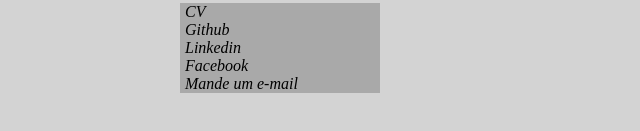
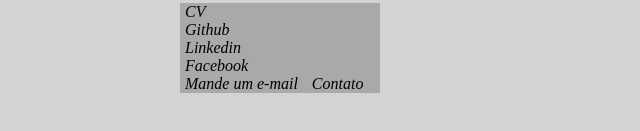
Before and after one commit to viniciusalkimin/viniciusalkimin.github.io, a plain HTML site: page index.html in a window 1280 px wide. Shown: the part 285-416 px from the top of the page, 0-640 px from the left. Drawn offline with Linux system fonts and the light colour scheme.

Commit message:
Menu contato no index.html

```diff
--- a/index.html
+++ b/index.html
@@ -22,6 +22,8 @@
 		<a href = "https://www.linkedin.com/in/viniciusalkimin/" <h3> Linkedin </h3></a> <br>
 		<a href = "https://www.facebook.com/vinicius.alkimin/" <h3> Facebook </h3></a> <br>
 		<a href = "mailto:viniciusg_alkimin@hotmail.com"  <h3> Mande um e-mail </h3></a>
+		<a href = "contato.html"  <h3> Contato</h3></a>
+
 		</div>
 		</body>
 
```
